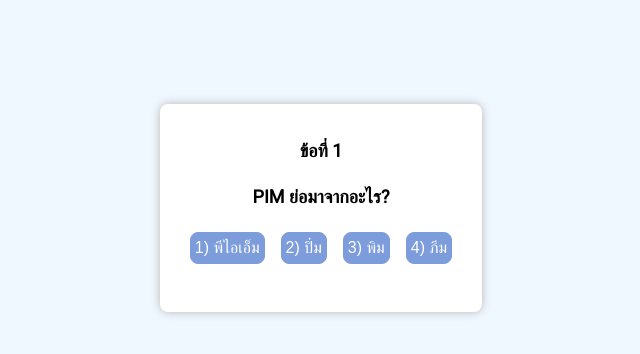
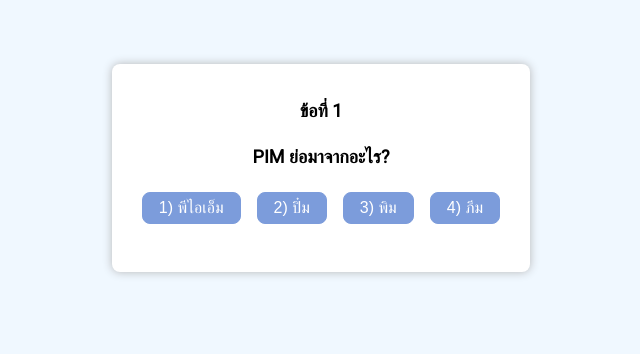
Before and after one commit to Chinnawat55555/quiz-demo, a plain HTML site: page index.html in a window 1280 px wide. Shown: the part 200-554 px from the top of the page, without its empty margins (319-959 px from the left). Drawn offline with Linux system fonts and the light colour scheme.

Commit message:
edited style margin-top

```diff
--- a/styles/quiz.style.css
+++ b/styles/quiz.style.css
@@ -15,7 +15,7 @@ body {
     border-radius: 8px;
     padding: 24px;
     box-shadow: 0 0 10px #B6B7B8;
-
+    margin-top: -10vh;
 
     h1 {
         display: flex;
@@ -25,13 +25,11 @@ body {
     }
 
     .choices {
-
-
         button {
             font-size: 16px;
             margin-inline: 6px;
             padding: 6px;
-            padding-inline: 4px;
+            padding-inline: 16px;
             background-color: #7C9CDB;
             border: solid 1px #7C9CDB;
             border-radius: 8px;
```
